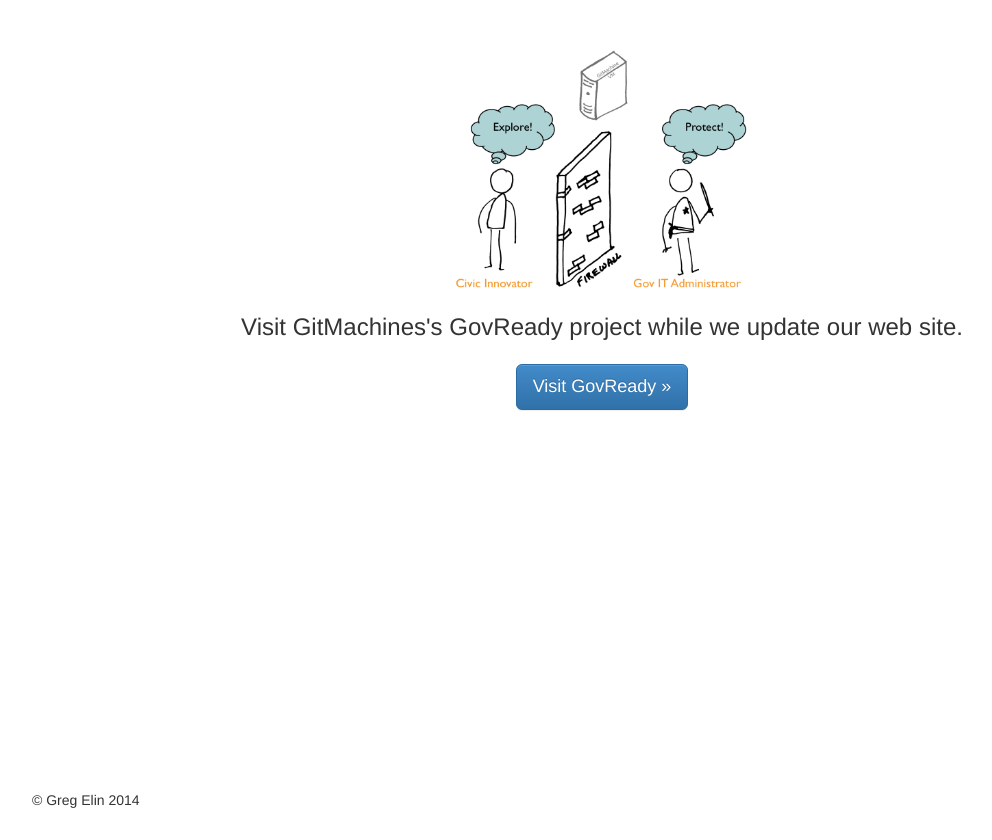
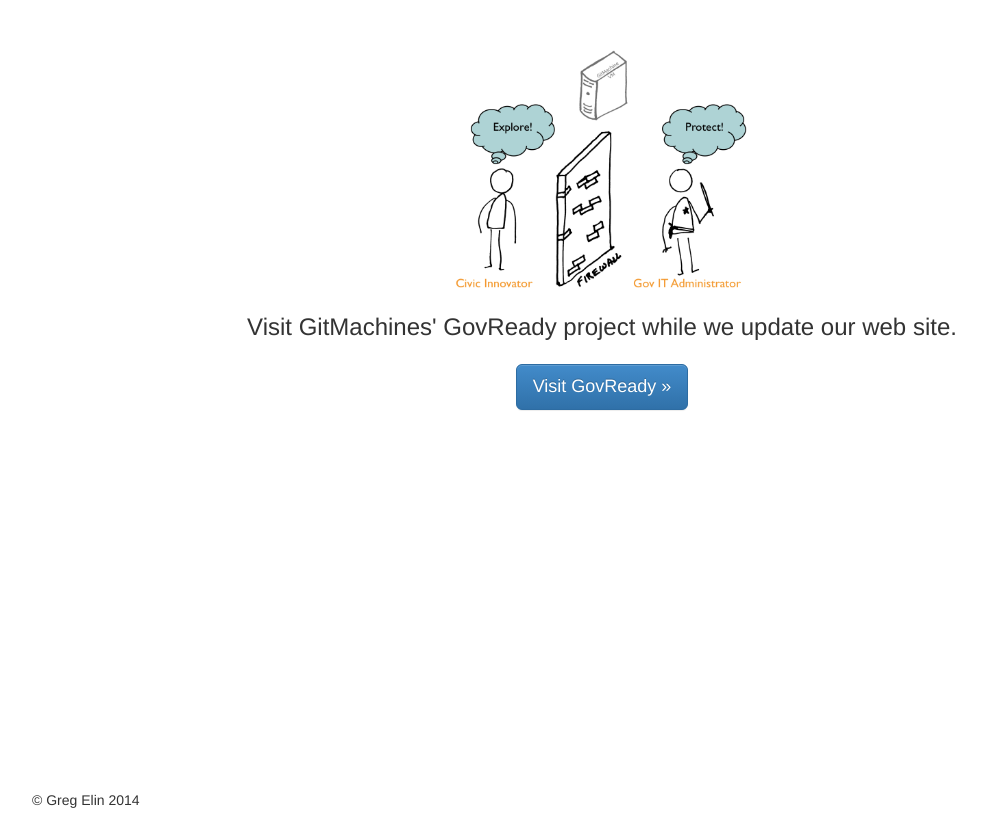
Before and after one commit to GitMachines/GitMachines.github.io, a plain HTML site: page index.html in a window 1280 px wide. Shown: the whole page, without its empty margins (38-1030 px from the left). Drawn offline with nearby package versions, Linux system fonts and the light colour scheme.

Commit message:
update index.html to white

```diff
--- a/index.html
+++ b/index.html
@@ -34,7 +34,7 @@
       <div class="container" style="text-align:center;min-height:740px;">
 
         <img src="img/gitmachine_explore_protect_big.png" height="240" style="border:0px solid gray;"/>
-        <h3 style="margin:24px 0 24px 0;">Visit GitMachines's GovReady project while we update our web site.</h3>
+        <h3 style="margin:24px 0 24px 0;">Visit GitMachines' GovReady project while we update our web site.</h3>
         <!--p style="margin-top:20px;">Visit GitMachines's GovReady project while we update our web site.</p-->
         <p><a href="http://www.govready.org" class="btn btn-primary btn-lg">Visit GovReady &raquo;</a></p>
       </div>
```
